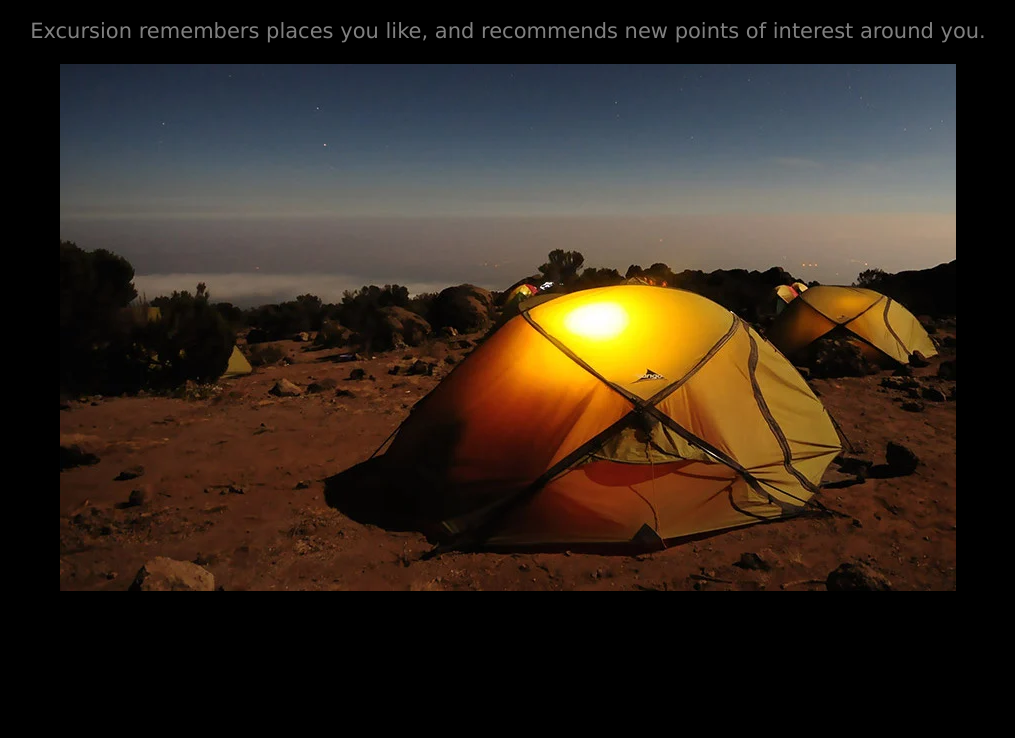
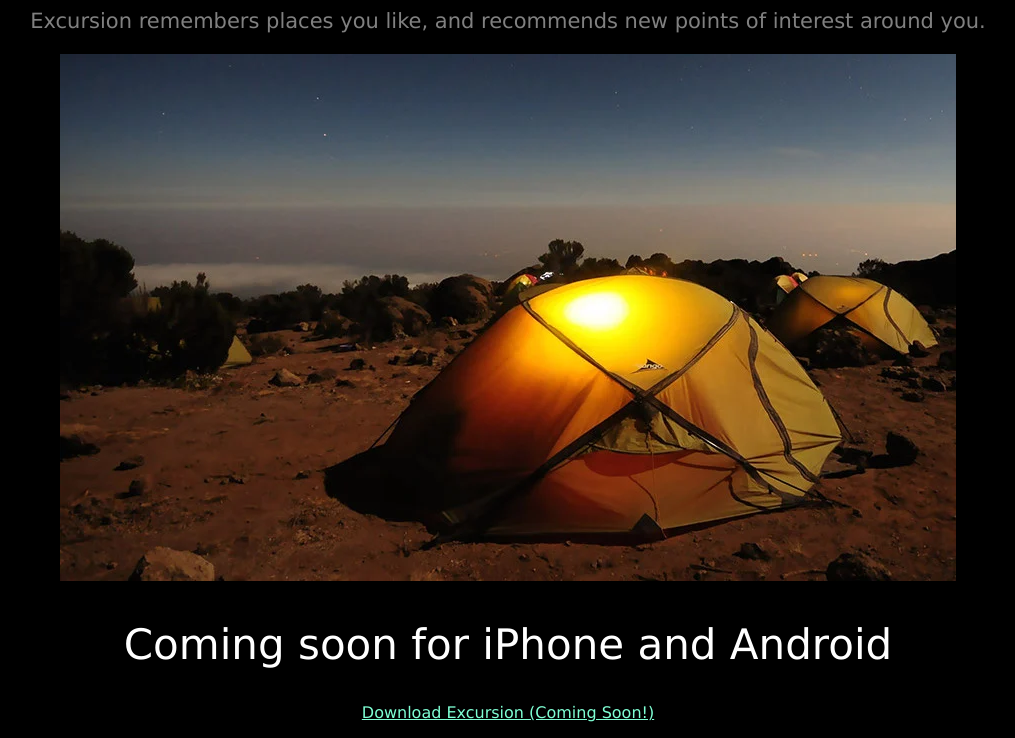
Before and after one commit to sloont/Excursion, a plain HTML site: page index.html in a window 1280 px wide. Shown: the part 424-1162 px from the top of the page, without its empty margins (132-1147 px from the left). Before the commit the page ends 1041 px from the top, so only its background shows below. Drawn offline with Linux system fonts and the light colour scheme.

Commit message:
added css and html for the second section

```diff
--- a/index.html
+++ b/index.html
@@ -17,9 +17,13 @@
             <source src="./resources/excursion.mp4" type="video/mp4">
         </video>
         <h2>Your personal travel guide</h2>
-        <p>Excursion remembers places you like, and recommends new points of interest around you.</p>
+        <p class="p-text">Excursion remembers places you like, and recommends new points of interest around you.</p>
         <p>
             <img src="./resources/camp.jpg" alt="campfire">
+        </p>
+        <h2>Coming soon for iPhone and Android</h2>
+        <p>
+            <a class="cta" href="#">Download Excursion (Coming Soon!)</a>
         </p>
 
     </body>
--- a/resources/css/styles.css
+++ b/resources/css/styles.css
@@ -16,7 +16,7 @@ h2 {
     font-weight: 300;
 }
 
-p {
+.p-text {
     font-size: 21px;
     color: gray;
 }
```
